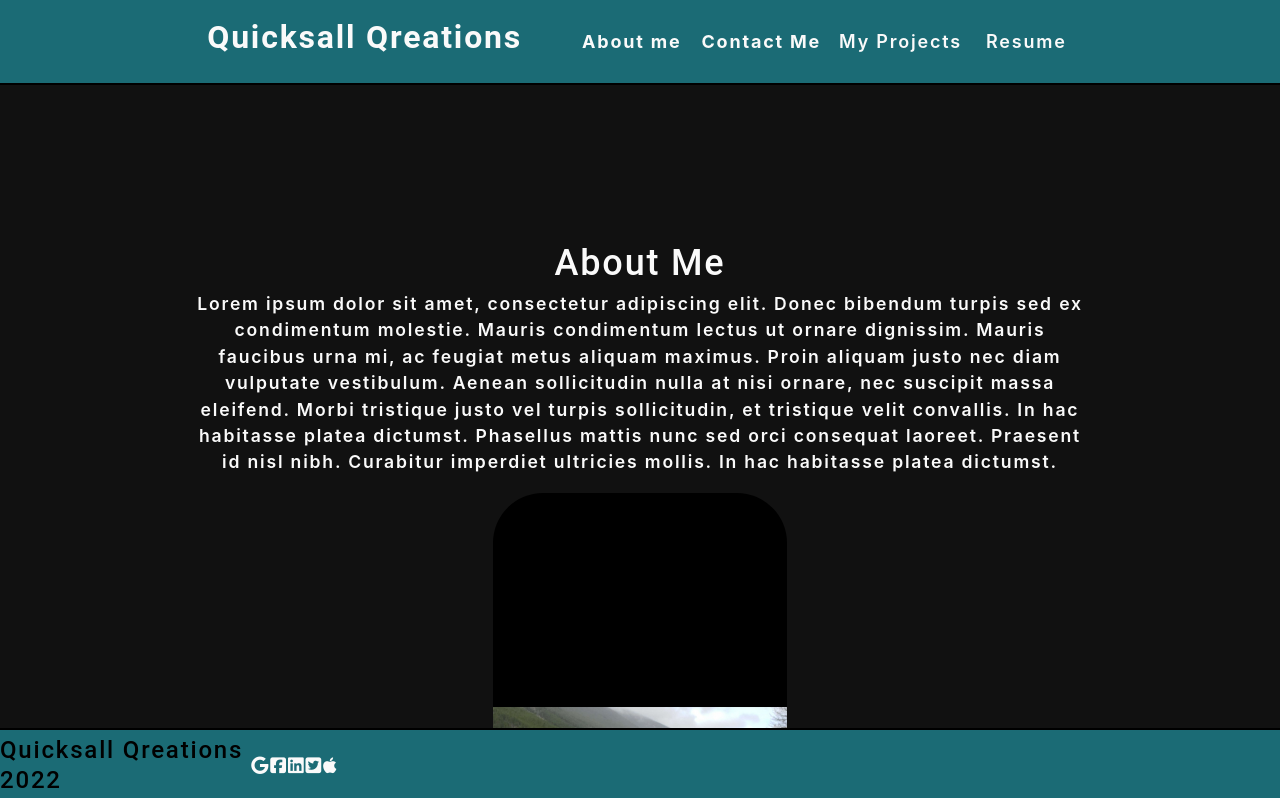
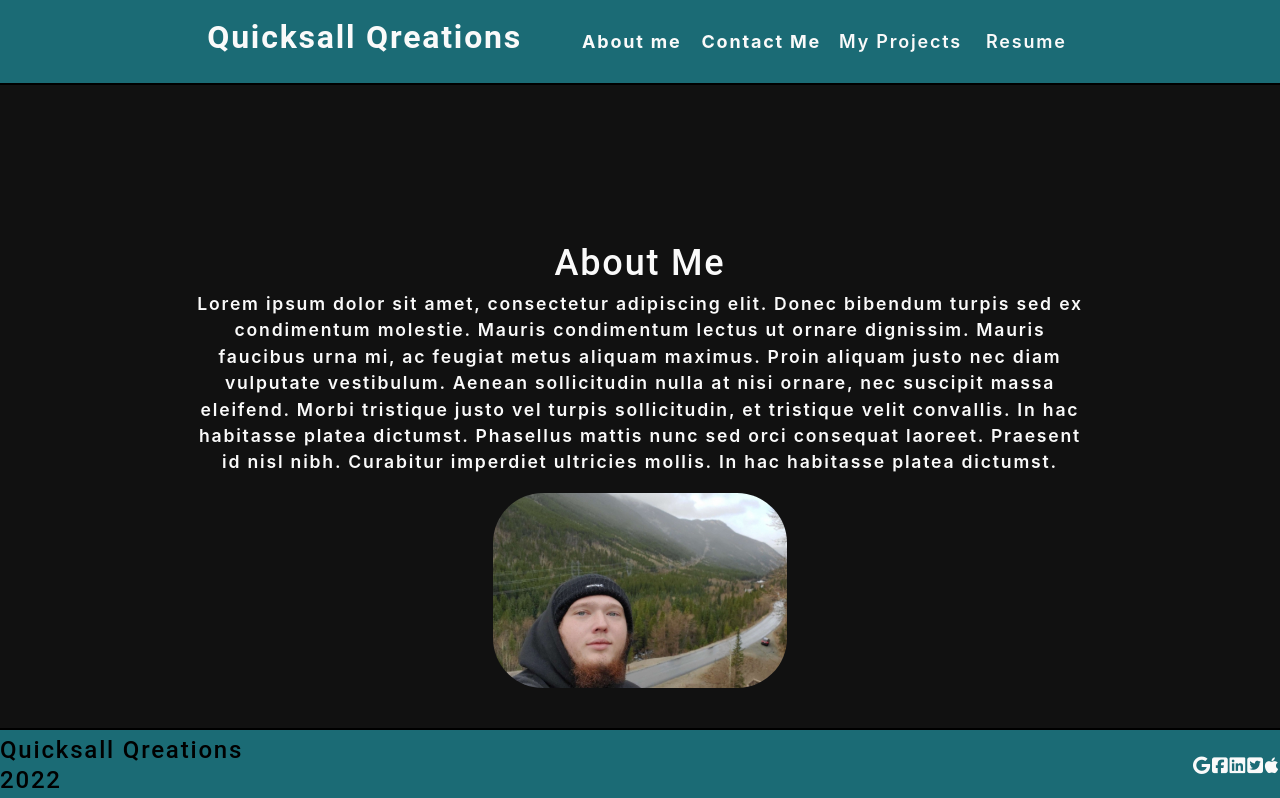
Before and after one commit to cameronquicksall/PortfolioV2-React, a React (Create React App) app: page / in a window 1280 px wide. Shown: the top 798 px of the page. Built offline with nearby package versions, Linux system fonts and the light colour scheme.

Commit message:
fix fa logo on footer and resize about me image

```diff
--- a/src/App.css
+++ b/src/App.css
@@ -353,6 +353,12 @@ button {
   padding: 5rem;
 }
 
+
+.fa-logo {
+  width: 10;
+  float: right;
+}
+
 footer {
   width: 100%;
   position: fixed;
--- a/src/components/Footer/index.js
+++ b/src/components/Footer/index.js
@@ -6,7 +6,7 @@ function Footer() {
         <footer className="footer">
         <h4>Quicksall Qreations 2022</h4>
         <div className='container'>
-            <div className='top'>
+            <div className='fa-logo'>
                 <i className='fab fa-google'></i>
                 <i className='fab fa-facebook-square'></i>
                 <i className='fab fa-linkedin'></i>
```
Also changed, not shown: src/assets/images/por2.jpg.
